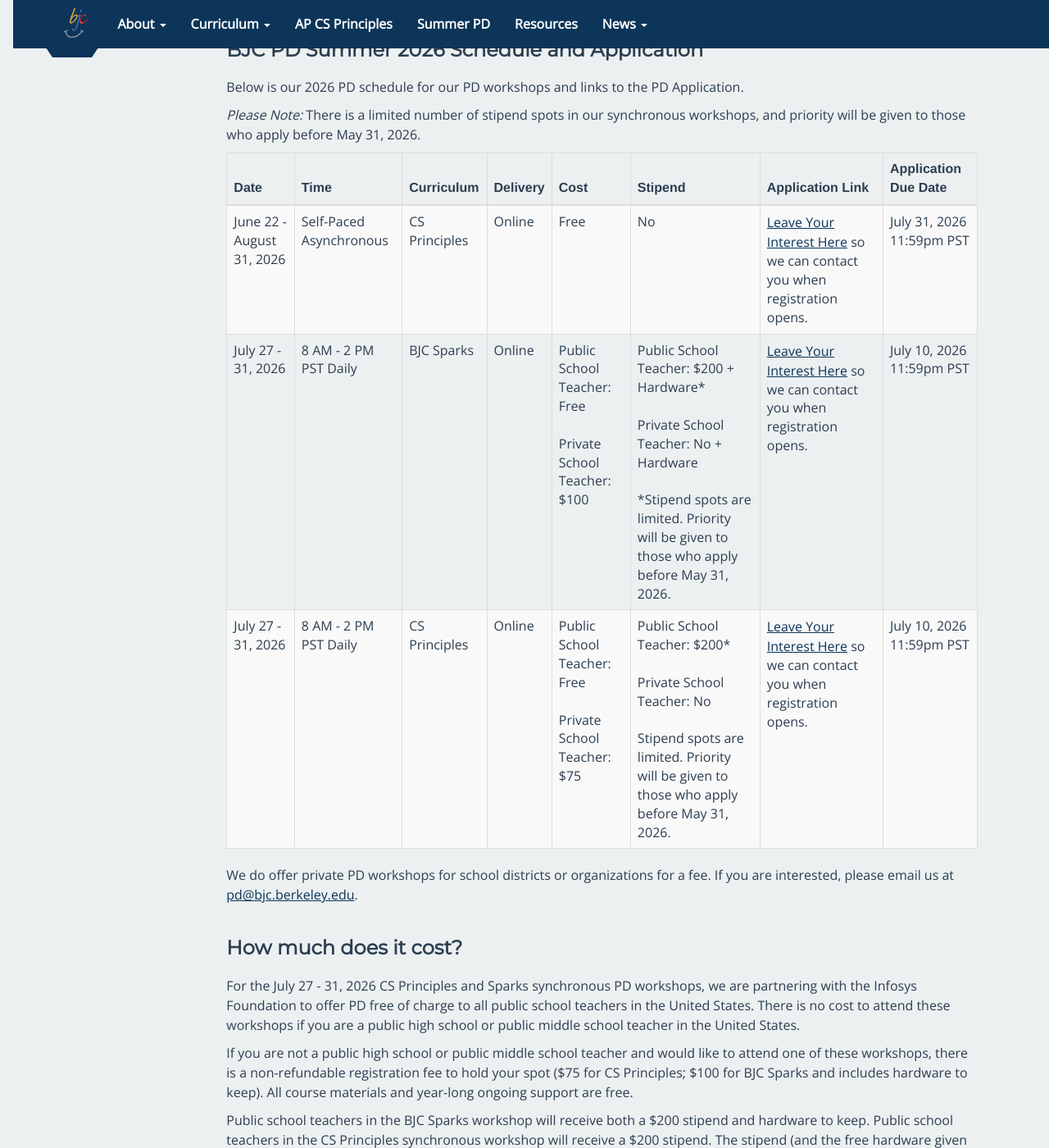
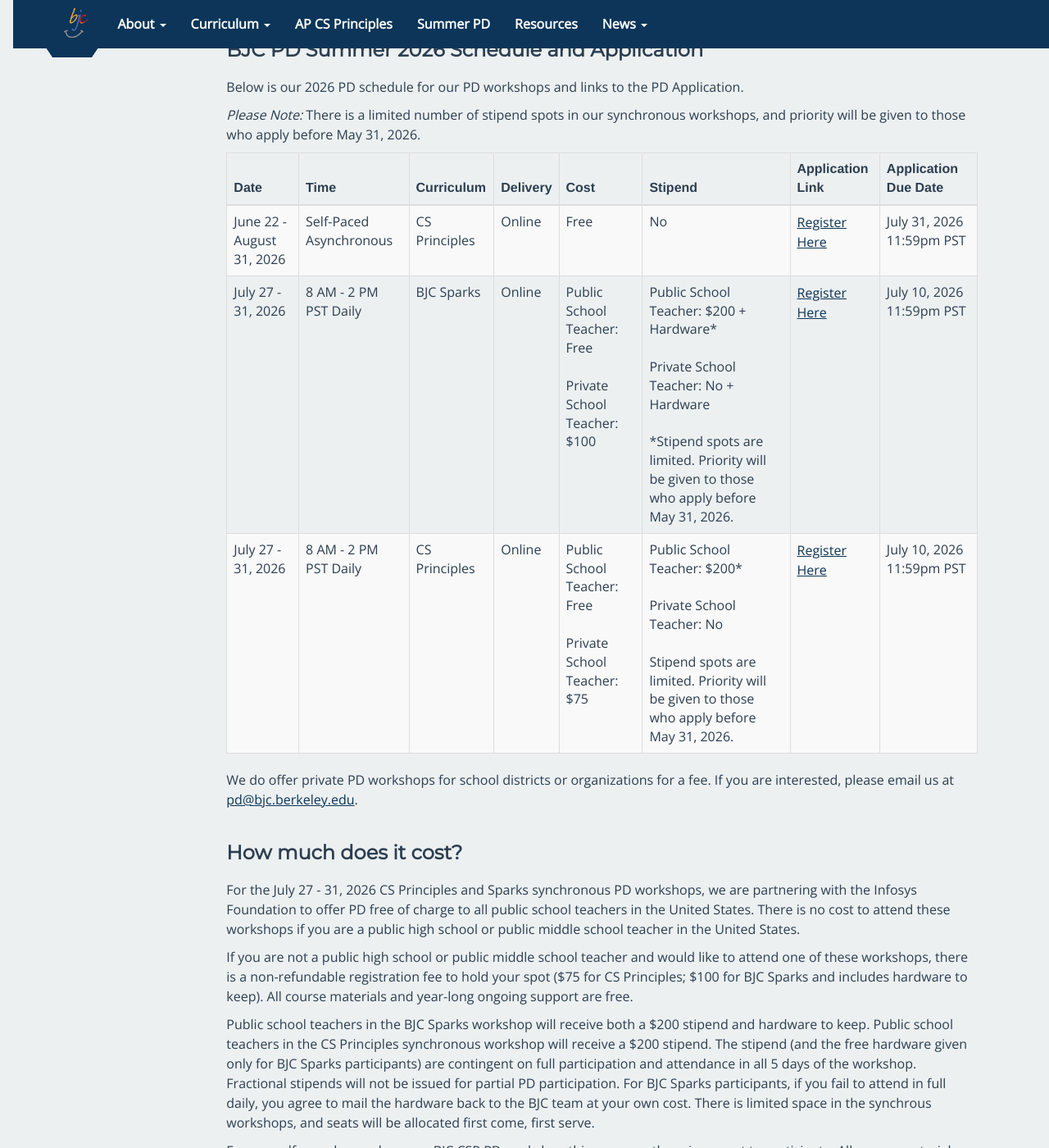
Before and after one commit to beautyjoy/beautyjoy.github.io, a Jekyll site: the page built from summer-pd/index.md, in a window 1280 px wide and 1400 px high, scrolled down 1229 px. Shown: the whole window at 82% size. Built offline with Jekyll 4.4.1, drawn with Linux system fonts in a browser that asks for light colours.

Commit message:
Update index.md
opened registration

```diff
--- a/summer-pd/index.md
+++ b/summer-pd/index.md
@@ -98,7 +98,7 @@
     <td>Online</td>
     <td>Free</td>
     <td>No</td>
-    <td><a href="https://bjc.link/pd-interest-form">Leave Your Interest Here</a> so we can contact you when registration opens.</td>
+    <td><a href="https://bjc.link/pd-app-2026">Register Here</a></td>
     <td>July 31, 2026 11:59pm PST</td>
   </tr>
   <tr>
@@ -108,7 +108,7 @@
     <td>Online</td>
     <td>Public School Teacher: Free<br><br>Private School Teacher: $100</td>
     <td>Public School Teacher: $200 + Hardware* <br><br> Private School Teacher: No + Hardware <br><br> *Stipend spots are limited. Priority will be given to those who apply before May 31, 2026.</td>
-    <td><a href="https://bjc.link/pd-interest-form">Leave Your Interest Here</a> so we can contact you when registration opens.</td>
+    <td><a href="https://bjc.link/pd-app-2026">Register Here</a></td>
     <td>July 10, 2026 11:59pm PST</td>
   </tr>
   <tr>
@@ -118,7 +118,7 @@
     <td>Online</td>
     <td>Public School Teacher: Free<br><br>Private School Teacher: $75</td>
     <td>Public School Teacher: $200* <br><br> Private School Teacher: No <br><br> Stipend spots are limited. Priority will be given to those who apply before May 31, 2026.</td>
-    <td><a href="https://bjc.link/pd-interest-form">Leave Your Interest Here</a> so we can contact you when registration opens.</td>
+    <td><a href="https://bjc.link/pd-app-2026">Register Here</a></td>
     <td>July 10, 2026 11:59pm PST</td>
   </tr>
  </tbody>
```
